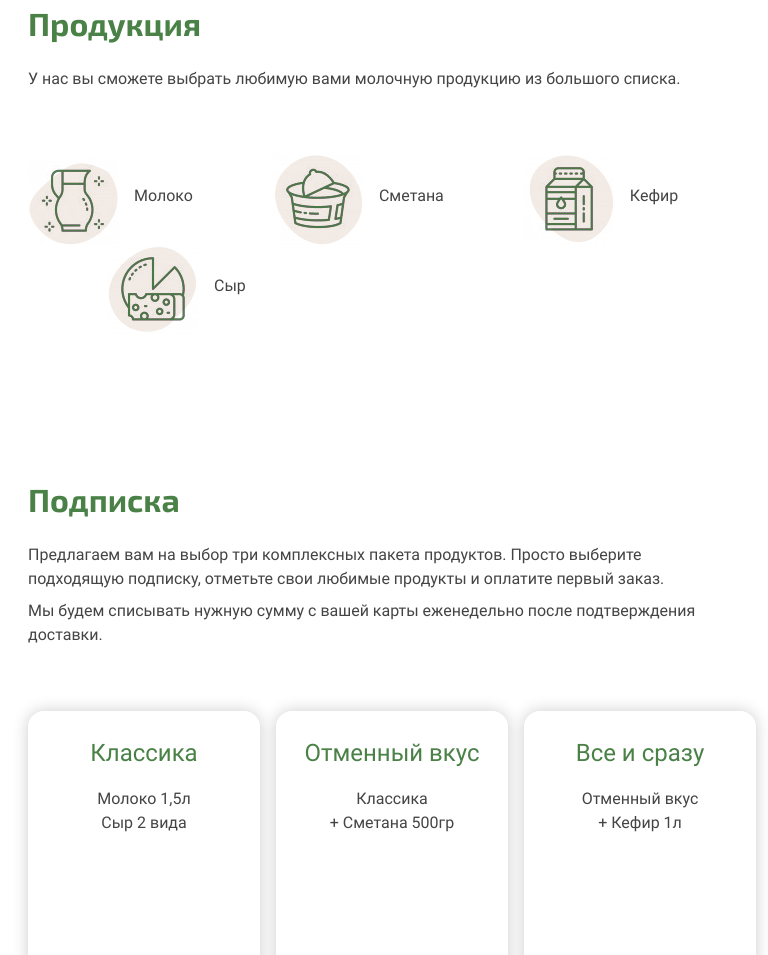
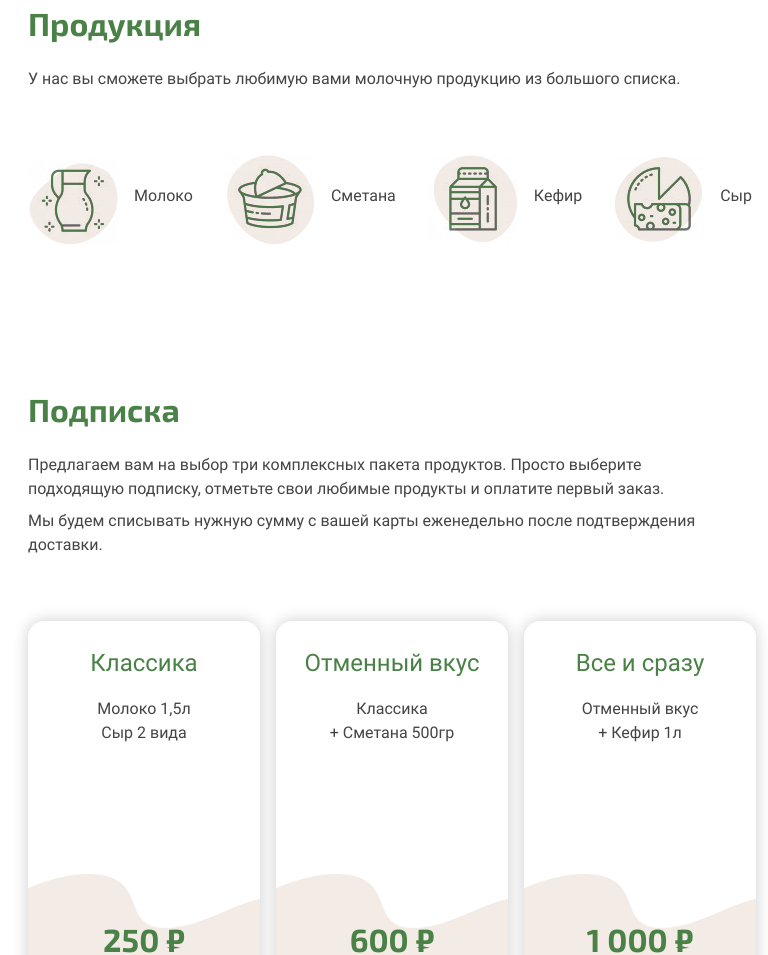
Before and after one commit to Helga-Nikitina/diploma-2, a plain HTML site: page index.html in a window 768 px wide. Shown: the part 1939-2894 px from the top of the page. Drawn offline with Linux system fonts and the light colour scheme.

Commit message:
Update style.css

```diff
--- a/css/style.css
+++ b/css/style.css
@@ -705,7 +705,7 @@ h3 {
   }
 
   .product:nth-child(n+2) {
-    margin-left: 80px;
+    margin-left: 32px;
   }
 
   .podpiska {
```
